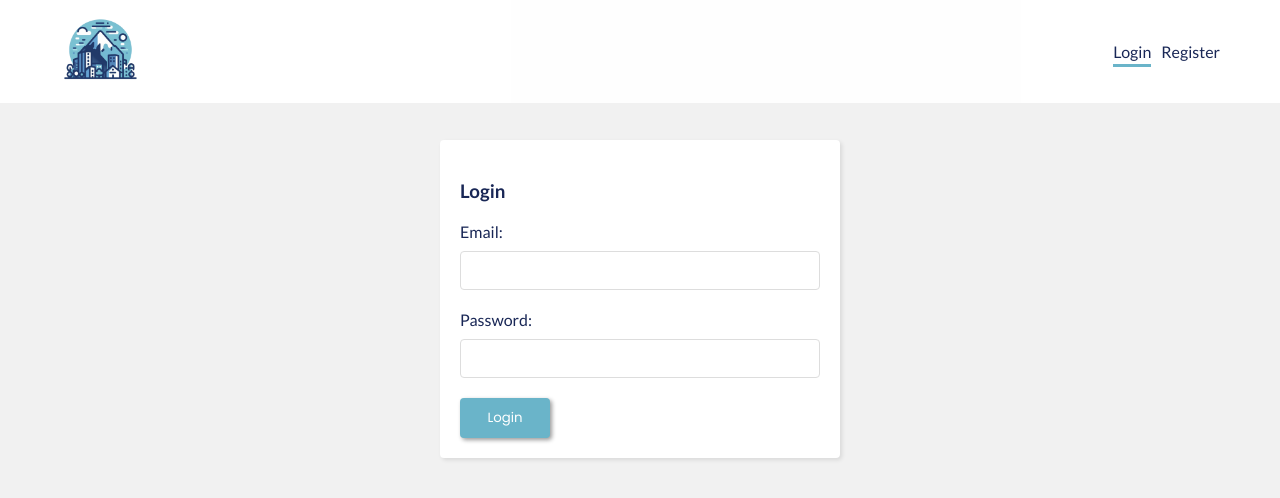
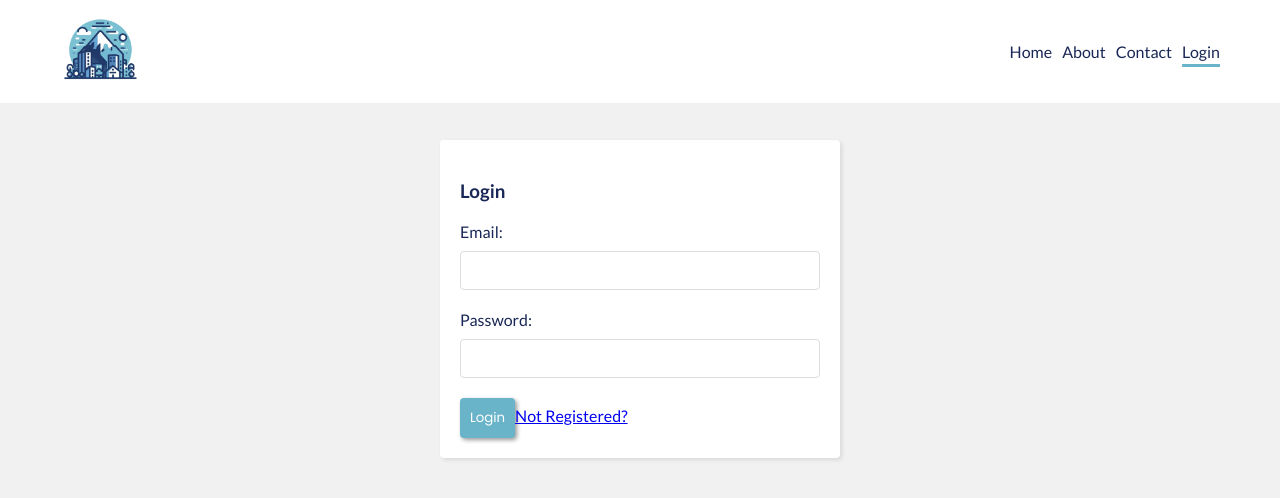
Before and after one commit to solidados/poghota-city-life, a React (Create React App) app in the folder frontend/: page /login in a window 1280 px wide. Shown: the top 498 px of the page. Built offline with nearby package versions, Linux system fonts and the light colour scheme.

Commit message:
refactor: add/remove links in Navbar; Route to Home at first

```diff
--- a/frontend/src/components/Navbar.jsx
+++ b/frontend/src/components/Navbar.jsx
@@ -19,6 +19,9 @@ const Navbar = () => {
           <img className="navbar-logo" src={logo} alt="logo" />
         </NavLink>
         <nav>
+          <NavLink to="/">Home</NavLink>
+          <NavLink to="/about">About</NavLink>
+          <NavLink to="/contact">Contact</NavLink>
           {user && (
             <div>
               {/* TODO: set to user.name || user.email? */}
@@ -31,7 +34,7 @@ const Navbar = () => {
           {!user && (
             <div>
               <NavLink to="/login">Login</NavLink>
-              <NavLink to="/register">Register</NavLink>
+              {/*<NavLink to="/register">Register</NavLink>*/}
             </div>
           )}
         </nav>
--- a/frontend/src/pages/Home.jsx
+++ b/frontend/src/pages/Home.jsx
@@ -5,6 +5,8 @@
 // components
 // import ComplaintDetails from "../components/ComplaintDetails";
 // import ComplaintForm from "../components/ComplaintForm";
+
+import WelcomeSection from "../components/WelcomeSection";
 
 const Home = () => {
   // const { complaints, dispatch } = useComplaintsContext()
@@ -31,6 +33,7 @@ const Home = () => {
   // }, [dispatch, user]);
   return (
     <div className="home">
+      <WelcomeSection />
       {/*<div className="complaints">*/}
       {/*{complaints && complaints.map((complaint) => (*/}
       {/*  <ComplaintDetails key={complaint._id} complaint={complaint} />*/}
--- a/frontend/src/pages/Login.jsx
+++ b/frontend/src/pages/Login.jsx
@@ -1,5 +1,6 @@
 import { useState } from "react";
 import { useLogin } from "../hooks/useLogin";
+import { Link } from "react-router-dom";
 
 const Login = () => {
   const [email, setEmail] = useState('')
@@ -19,6 +20,7 @@ const Login = () => {
       <label>Email:
         <input
           type="email"
+          name="email"
           onChange={(e) => setEmail(e.target.value)}
           value={email}
         />
@@ -26,11 +28,15 @@ const Login = () => {
       <label>Password:
         <input
           type="password"
+          name="password"
           onChange={(e) => setPassword(e.target.value)}
           value={password}
         />
       </label>
-      <button disabled={isLoading}>Login</button>
+      <div className="login-or-register">
+        <button disabled={isLoading}>Login</button>
+        <Link to="/register">Not Registered?</Link>
+      </div>
       {error && <div className="error">{error}</div>}
     </form>
   );
--- a/frontend/src/pages/Register.jsx
+++ b/frontend/src/pages/Register.jsx
@@ -22,6 +22,7 @@ const Register = () => {
       <label>First Name:
         <input
           type="text"
+          name="firsName"
           onChange={(e) => setName(e.target.value)}
           value={name}
         />
@@ -29,6 +30,7 @@ const Register = () => {
       <label>Surname:
         <input
           type="text"
+          name="surName"
           onChange={(e) => setSurname(e.target.value)}
           value={surname}
         />
@@ -37,6 +39,7 @@ const Register = () => {
       <label>Email:
         <input
           type="email"
+          name="email"
           onChange={(e) => setEmail(e.target.value)}
           value={email}
         />
@@ -44,15 +47,18 @@ const Register = () => {
       <label>Phone:
         <input
           type="tel"
+          name="tel"
           onChange={(e) => setPhoneNumber(e.target.value)}
           value={phone_number}
-          // pattern="[0-9]{3}-[0-9]{3}-[0-9]{4}"
+          // pattern="+[0-9]{3}[0-9]{2}[0-9]{2}[0-9]{2}[0-9]{2}"
+          placeholder="+37411223344"
         />
       </label>
 
       <label>Password:
         <input
           type="password"
+          name="password"
           onChange={(e) => setPassword(e.target.value)}
           value={password}
         />
```
